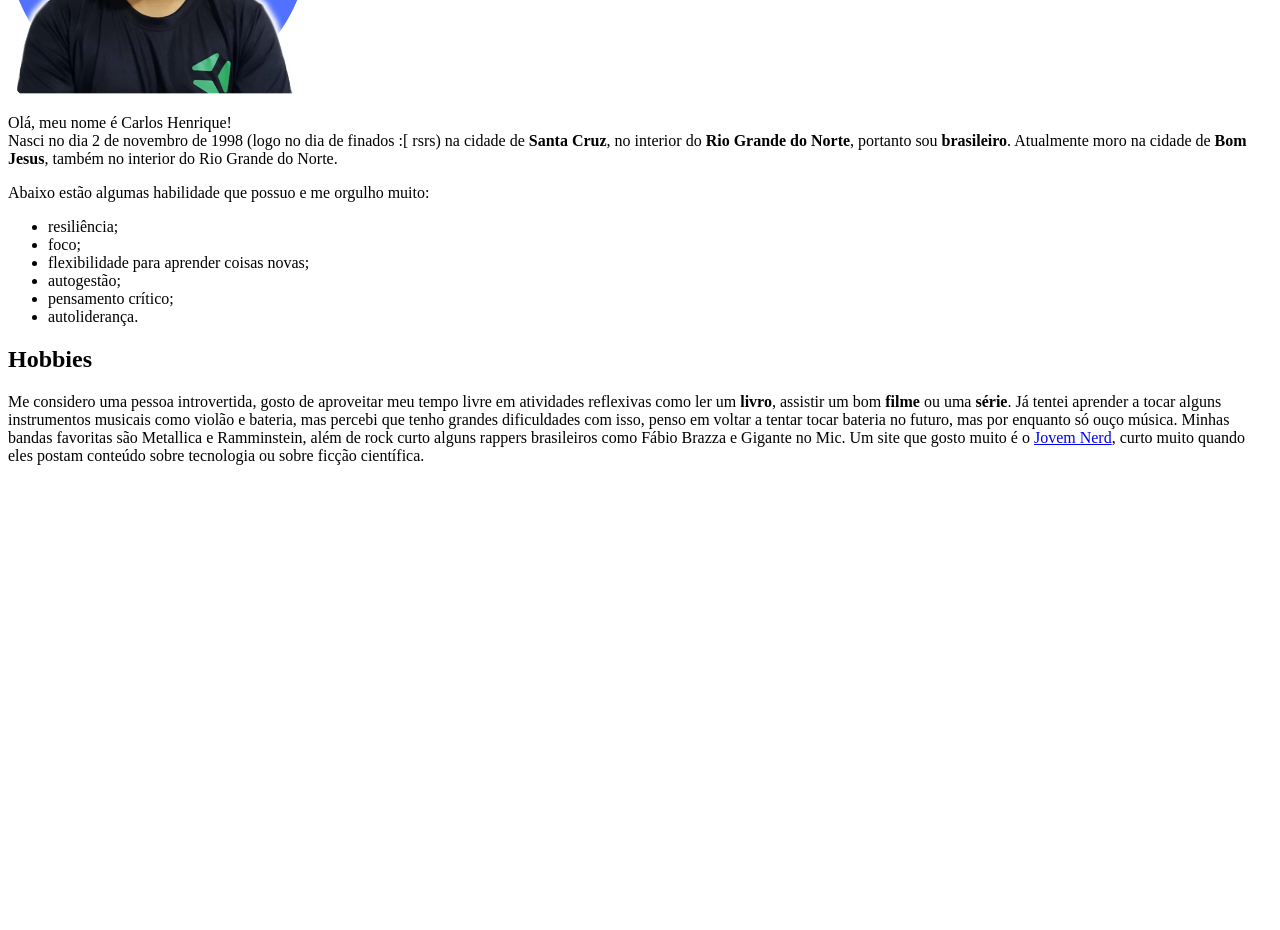
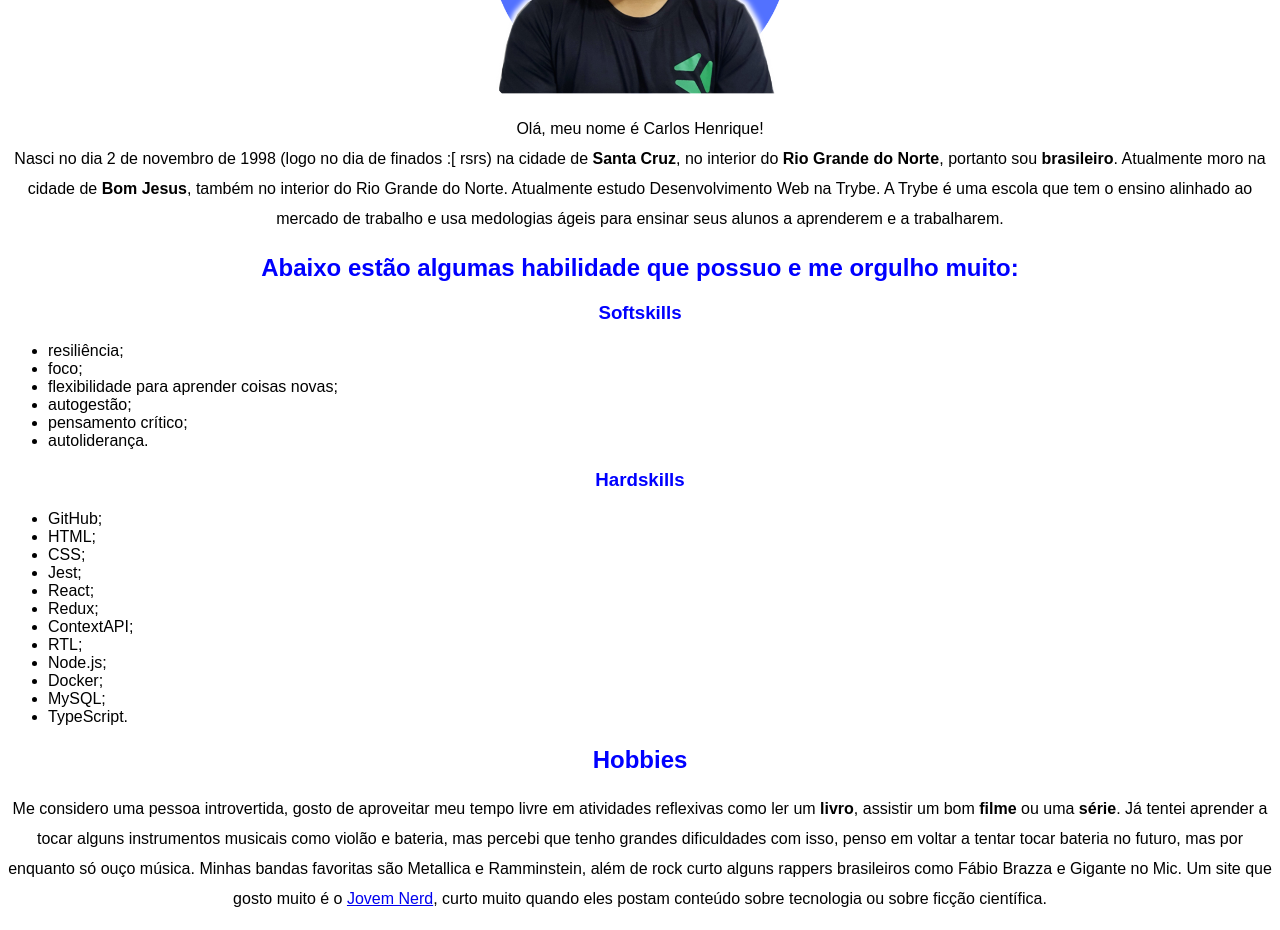
Before and after one commit to Henrique781/Henrique781.github.io, a plain HTML site: page index.html in a window 1280 px wide. Shown: the part 286-1216 px from the top of the page. Before the commit the page ends 800 px from the top, so only its background shows below. Drawn offline with Linux system fonts and the light colour scheme.

Commit message:
add skills and css

```diff
--- a/index.html
+++ b/index.html
@@ -3,12 +3,14 @@
   <head>
     <meta charset="UTF-8">
     <title>Portfólio</title>
+    <link rel="stylesheet" type="text/css" href="style.css">
   </head>
   <body>
     <h1>Carlos Henrique da Silva Souza</h1>
     <img src="Perfil.png" alt="Foto de Carlos Henrique do peito pra cima." width="300px">
-    <p>Olá, meu nome é Carlos Henrique! <br> Nasci no dia 2 de novembro de 1998 (logo no dia de finados :[ rsrs) na cidade de <strong>Santa Cruz</strong>, no interior do <strong>Rio Grande do Norte</strong>, portanto sou <strong>brasileiro</strong>. Atualmente moro na cidade de <strong>Bom Jesus</strong>, também no interior do Rio Grande do Norte.</p>
-    <p>Abaixo estão algumas habilidade que possuo e me orgulho muito:
+    <p>Olá, meu nome é Carlos Henrique! <br> Nasci no dia 2 de novembro de 1998 (logo no dia de finados :[ rsrs) na cidade de <strong>Santa Cruz</strong>, no interior do <strong>Rio Grande do Norte</strong>, portanto sou <strong>brasileiro</strong>. Atualmente moro na cidade de <strong>Bom Jesus</strong>, também no interior do Rio Grande do Norte. Atualmente estudo Desenvolvimento Web na Trybe. A Trybe é uma escola que tem o ensino alinhado ao mercado de trabalho e usa medologias ágeis para ensinar seus alunos a aprenderem e a trabalharem.</p>
+    <h2>Abaixo estão algumas habilidade que possuo e me orgulho muito:</h2>
+    <h3>Softskills</h3>
     <ul>
       <li>resiliência;</li>
       <li>foco;</li>
@@ -17,7 +19,21 @@
       <li>pensamento crítico;</li>
       <li>autoliderança.</li>
     </ul>
-    </p>
+    <h3>Hardskills</h3>
+    <ul>
+      <li>GitHub;</li>
+      <li>HTML;</li>
+      <li>CSS;</li>
+      <li>Jest;</li>
+      <li>React;</li>
+      <li>Redux;</li>
+      <li>ContextAPI;</li>
+      <li>RTL;</li>
+      <li>Node.js;</li>
+      <li>Docker;</li>
+      <li>MySQL;</li>
+      <li>TypeScript.</li>
+    </ul>
     <h2>Hobbies</h2>
     <p>Me considero uma pessoa introvertida, gosto de aproveitar meu tempo livre em atividades reflexivas como ler um <strong>livro</strong>, assistir um bom <strong>filme</strong> ou uma <strong>série</strong>. Já tentei aprender a tocar alguns instrumentos musicais como violão e bateria, mas percebi que tenho grandes dificuldades com isso, penso em voltar a tentar tocar bateria no futuro, mas por enquanto só ouço música. Minhas bandas favoritas são Metallica e Ramminstein, além de rock curto alguns rappers brasileiros como Fábio Brazza e Gigante no Mic. Um site que gosto muito é o <a href="https://jovemnerd.com.br/" target="_blank">Jovem Nerd</a>, curto muito quando eles postam conteúdo sobre tecnologia ou sobre ficção científica.</p>
   </body>
--- /dev/null
+++ b/style.css
@@ -0,0 +1,16 @@
+body {
+  text-align: center;
+  font-family: 'Annie Use Your Telescope', Arial, Helvetica, sans-serif;
+}
+
+ul {
+  text-align: left;
+}
+
+h1, h2, h3 {
+  color: blue;
+}
+
+p {
+  line-height: 30px;
+}
```
Lines whose indentation alone changed are shown as unchanged.
